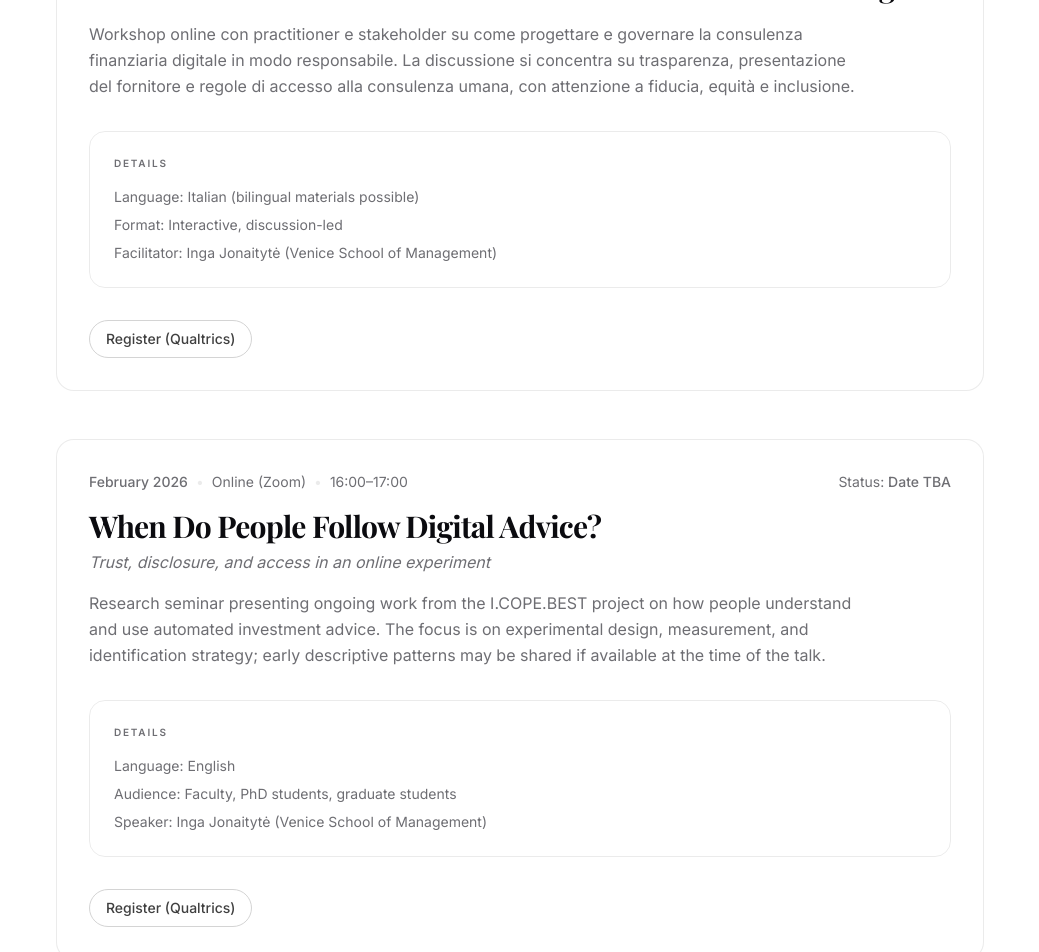
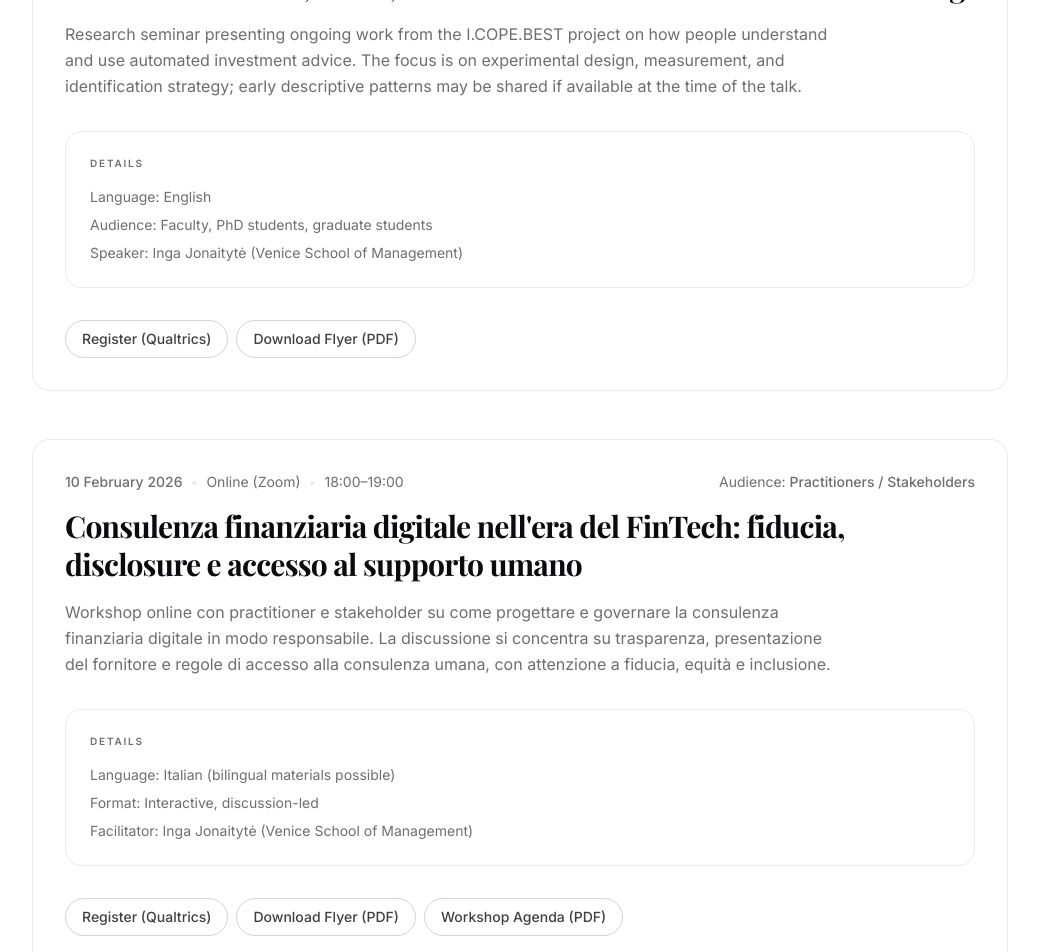
Before and after one commit to inarts/icopebest, a Next.js app: page /events in a window 1280 px wide. Shown: the part 520-1472 px from the top of the page, without its empty margins (120-1159 px from the left). Built offline with nearby package versions, Linux system fonts and the light colour scheme; a web font is replaced by a local one.

Commit message:
Update event dates, titles, and add PDF flyer buttons

```diff
--- a/app/events/page.tsx
+++ b/app/events/page.tsx
@@ -13,17 +13,81 @@ export default function EventsPage() {
 
       <div className="max-w-5xl mx-auto px-6 py-24 space-y-12">
         {/* =========================
-            EXPERT WORKSHOP
+            RESEARCH SEMINAR (now first, Feb 9)
             ========================= */}
         <Card>
           {/* Meta */}
           <div className="flex flex-col md:flex-row md:items-center md:justify-between gap-3">
             <div className="text-sm text-foreground-muted">
-              <span className="font-medium">5 February 2026</span>
+              <span className="font-medium">9 February 2026</span>
               <span className="mx-2 text-border">•</span>
               <span>Online (Zoom)</span>
               <span className="mx-2 text-border">•</span>
-              <span>14:00–15:00</span>
+              <span>11:00–12:00</span>
+            </div>
+
+            <div className="text-sm text-foreground-muted">
+              Audience: <span className="font-medium">Faculty / Researchers</span>
+            </div>
+          </div>
+
+          <h2 className="mt-4 text-3xl font-serif font-bold text-foreground tracking-tight leading-tight">
+            Automated Advice, Trust, and Fairness in Financial Decision-Making
+          </h2>
+
+          <p className="mt-4 text-base text-foreground-muted leading-relaxed max-w-3xl">
+            Research seminar presenting ongoing work from the I.COPE.BEST project on how people
+            understand and use automated investment advice. The focus is on experimental design,
+            measurement, and identification strategy; early descriptive patterns may be shared if
+            available at the time of the talk.
+          </p>
+
+          {/* Details */}
+          <div className="mt-8 rounded-2xl border border-border bg-background-muted/50 p-6">
+            <div className="text-[10px] font-semibold uppercase tracking-eyebrow text-foreground-muted mb-4">
+              Details
+            </div>
+
+            <ul className="space-y-2 text-sm text-foreground-muted">
+              <li>Language: English</li>
+              <li>Audience: Faculty, PhD students, graduate students</li>
+              <li>Speaker: Inga Jonaitytė (Venice School of Management)</li>
+            </ul>
+          </div>
+
+          {/* Actions */}
+          <div className="mt-8 flex flex-wrap gap-2">
+            <a
+              href="https://univemanagement.eu.qualtrics.com/jfe/form/SV_eWBQbOif6xHKdSK"
+              target="_blank"
+              rel="noreferrer"
+              className={quietBtn}
+            >
+              Register (Qualtrics)
+            </a>
+            <a
+              href="/documents/events/20260209_icopebest_seminar.pdf"
+              target="_blank"
+              rel="noreferrer"
+              className={quietBtn}
+            >
+              Download Flyer (PDF)
+            </a>
+          </div>
+        </Card>
+
+        {/* =========================
+            EXPERT WORKSHOP (now second, Feb 10)
+            ========================= */}
+        <Card>
+          {/* Meta */}
+          <div className="flex flex-col md:flex-row md:items-center md:justify-between gap-3">
+            <div className="text-sm text-foreground-muted">
+              <span className="font-medium">10 February 2026</span>
+              <span className="mx-2 text-border">•</span>
+              <span>Online (Zoom)</span>
+              <span className="mx-2 text-border">•</span>
+              <span>18:00–19:00</span>
             </div>
 
             <div className="text-sm text-foreground-muted">
@@ -32,7 +96,7 @@ export default function EventsPage() {
           </div>
 
           <h2 className="mt-4 text-3xl font-serif font-bold text-foreground tracking-tight leading-tight">
-            Costruire fiducia e inclusione nella consulenza finanziaria digitale
+            Consulenza finanziaria digitale nell'era del FinTech: fiducia, disclosure e accesso al supporto umano
           </h2>
 
           <p className="mt-4 text-base text-foreground-muted leading-relaxed max-w-3xl">
@@ -65,65 +129,21 @@ export default function EventsPage() {
             >
               Register (Qualtrics)
             </a>
-          </div>
-        </Card>
-
-        {/* =========================
-            RESEARCH SEMINAR
-            ========================= */}
-        <Card>
-          {/* Meta */}
-          <div className="flex flex-col md:flex-row md:items-center md:justify-between gap-3">
-            <div className="text-sm text-foreground-muted">
-              <span className="font-medium">February 2026</span>
-              <span className="mx-2 text-border">•</span>
-              <span>Online (Zoom)</span>
-              <span className="mx-2 text-border">•</span>
-              <span>16:00–17:00</span>
-            </div>
-
-            <div className="text-sm text-foreground-muted">
-              Status: <span className="font-medium">Date TBA</span>
-            </div>
-          </div>
-
-          <h2 className="mt-4 text-3xl font-serif font-bold text-foreground tracking-tight leading-tight">
-            When Do People Follow Digital Advice?
-          </h2>
-
-          <p className="mt-1 text-base text-foreground-muted italic">
-            Trust, disclosure, and access in an online experiment
-          </p>
-
-          <p className="mt-4 text-base text-foreground-muted leading-relaxed max-w-3xl">
-            Research seminar presenting ongoing work from the I.COPE.BEST project on how people
-            understand and use automated investment advice. The focus is on experimental design,
-            measurement, and identification strategy; early descriptive patterns may be shared if
-            available at the time of the talk.
-          </p>
-
-          {/* Details */}
-          <div className="mt-8 rounded-2xl border border-border bg-background-muted/50 p-6">
-            <div className="text-[10px] font-semibold uppercase tracking-eyebrow text-foreground-muted mb-4">
-              Details
-            </div>
-
-            <ul className="space-y-2 text-sm text-foreground-muted">
-              <li>Language: English</li>
-              <li>Audience: Faculty, PhD students, graduate students</li>
-              <li>Speaker: Inga Jonaitytė (Venice School of Management)</li>
-            </ul>
-          </div>
-
-          {/* Actions */}
-          <div className="mt-8 flex flex-wrap gap-2">
             <a
-              href="https://univemanagement.eu.qualtrics.com/jfe/form/SV_eWBQbOif6xHKdSK"
+              href="/documents/events/20260210_icopebest_workshop.pdf"
               target="_blank"
               rel="noreferrer"
               className={quietBtn}
             >
-              Register (Qualtrics)
+              Download Flyer (PDF)
+            </a>
+            <a
+              href="/documents/events/20260210_workshop_agenda.pdf"
+              target="_blank"
+              rel="noreferrer"
+              className={quietBtn}
+            >
+              Workshop Agenda (PDF)
             </a>
           </div>
         </Card>
```
